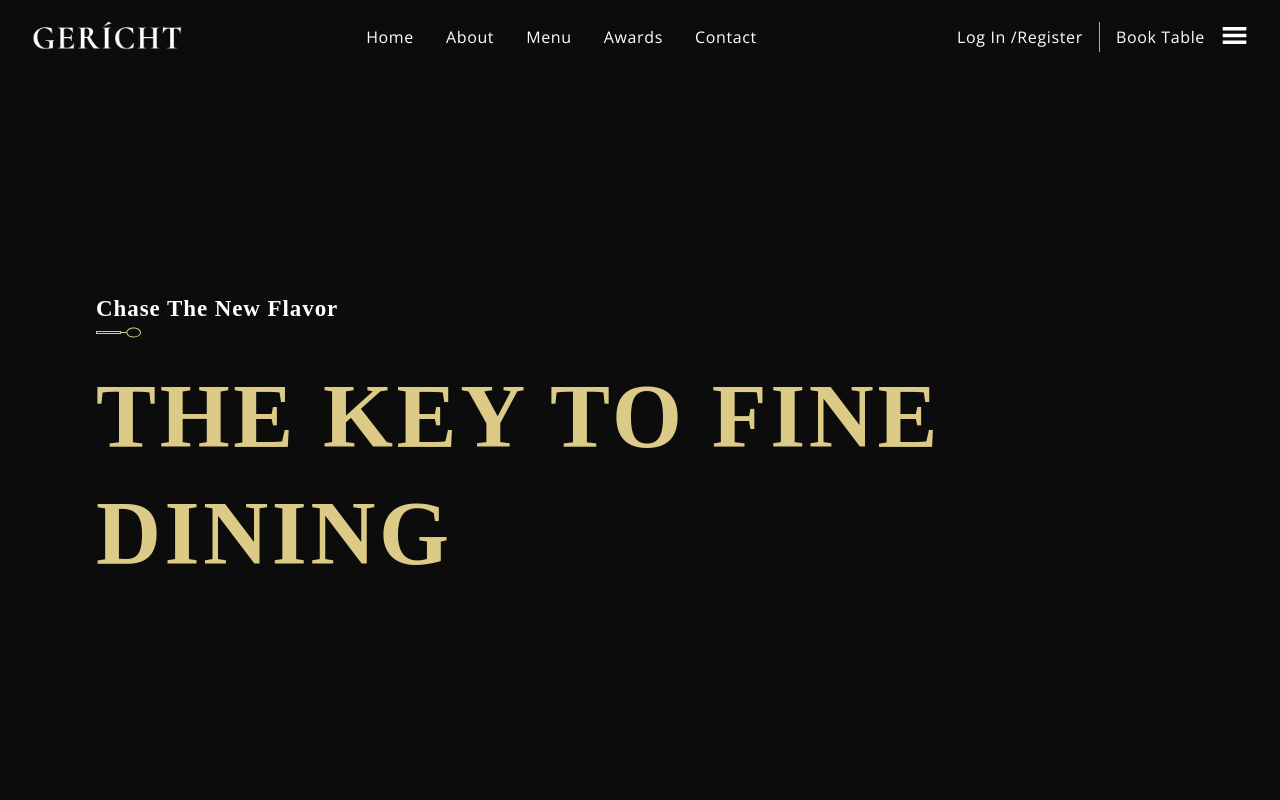
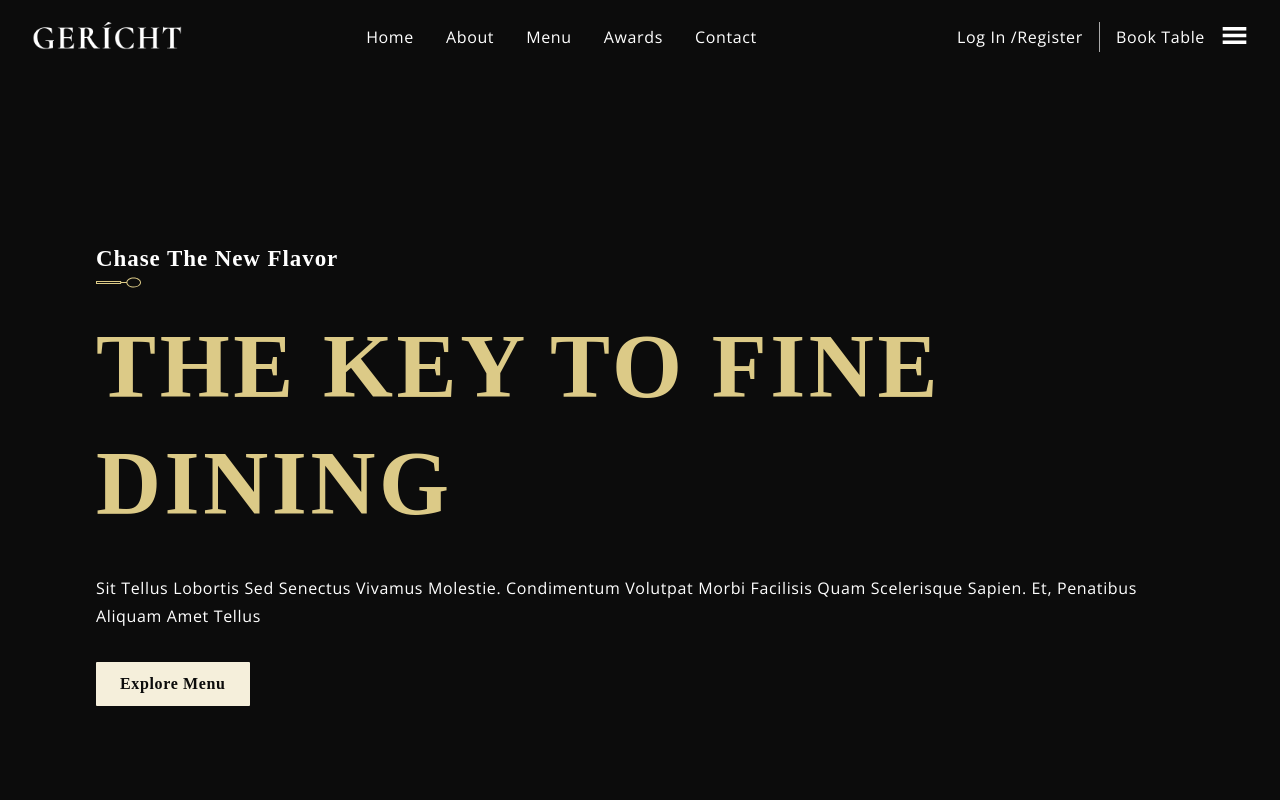
Before and after one commit to misikir21/NewTest-Restaurant, a React (Create React App) app: page / in a window 1280 px wide. Shown: the top 800 px of the page. Built offline with nearby package versions, Linux system fonts and the light colour scheme; a web font is replaced by a local one.

Commit message:
add explore menu button

```diff
--- a/src/container/Header/Header.jsx
+++ b/src/container/Header/Header.jsx
@@ -1,5 +1,6 @@
 import React from "react";
 import { SubHeading } from "../../components";
+import { images } from "../../constants";
 
 import "./Header.css";
 
@@ -8,7 +9,14 @@ const Header = () => (
 		<div className="app__wrapper_info">
 			<SubHeading tittle={"chase the new flavor"} />
 			<h1 className="app__header-h1">the key to fine dining</h1>
-			<p className="p__opensans" style={{ margin: "2rem 0" }}></p>
+			<p className="p__opensans" style={{ margin: "2rem 0" }}>
+				Sit tellus lobortis sed senectus vivamus molestie. Condimentum volutpat
+				morbi facilisis quam scelerisque sapien. Et, penatibus aliquam amet
+				tellus{" "}
+			</p>
+			<button type="button" className="custom__button">
+				Explore Menu
+			</button>
 		</div>
 		<div className="app_wrapper_img"></div>
 	</div>
```
